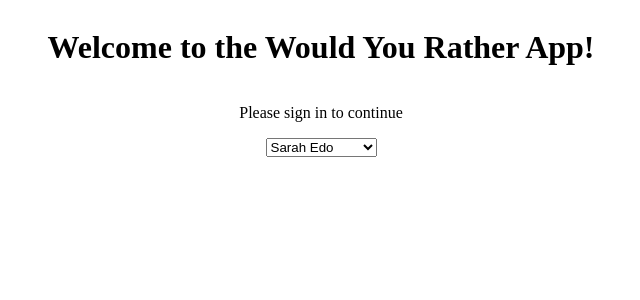
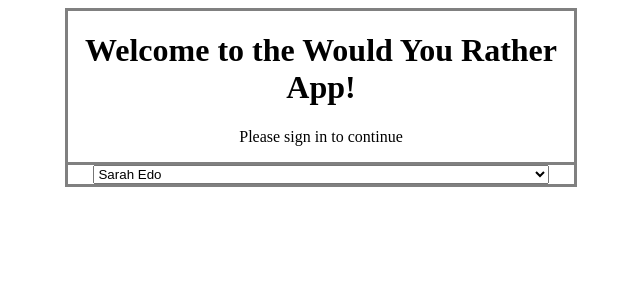
Before and after one commit to evmiguel/would-you-rather, a React (Create React App) app: page / in a window 1280 px wide. Shown: the top 300 px of the page, without its empty margins (319-959 px from the left). Built offline with nearby package versions, Linux system fonts and the light colour scheme.

Commit message:
minor: adding preliminary styling to the sign in page

```diff
--- a/src/components/SignIn.js
+++ b/src/components/SignIn.js
@@ -5,10 +5,12 @@ class SignIn extends Component {
 	render() {
 		const { users } = this.props
 		return (
-			<div className="sign-in-page">
-				<h1>Welcome to the Would You Rather App!</h1>
-				<p>Please sign in to continue</p>
-				<select className="sign-in-select">
+			<div className='sign-in-page'>
+				<div className='sign-in-text'>
+					<h1>Welcome to the Would You Rather App!</h1>
+					<p>Please sign in to continue</p>
+				</div>
+				<select className='sign-in-select'>
 					{
 						users.map(user => ((
 							<option key={user.id} value={user.id}>{user.name}</option>
--- a/src/index.css
+++ b/src/index.css
@@ -2,13 +2,27 @@ html, body, .App {
 	height: 100%;
 }
 
+
+/**
+ SIGN-IN PAGE STYLING
+*/
 .sign-in-page {
 	height: 50%;
+    width: 40%;
     display: flex;
     flex-flow: column nowrap;
-	text-align: center;
+    margin: 0 auto;
+    text-align: center;
+    border: gray;
+    border-style: solid;
+}
+
+.sign-in-text {
+	border-bottom: gray;
+    border-bottom-style: solid;
 }
 
 .sign-in-select {
 	margin: 0 auto;
+	width: 90%;
 }
```
